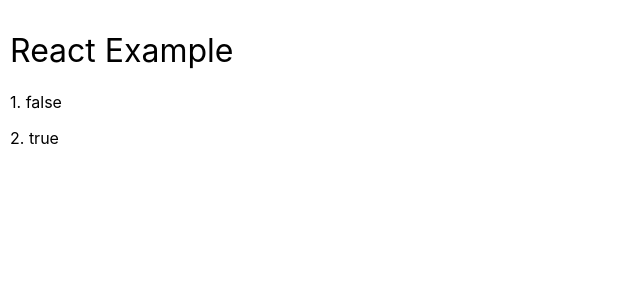
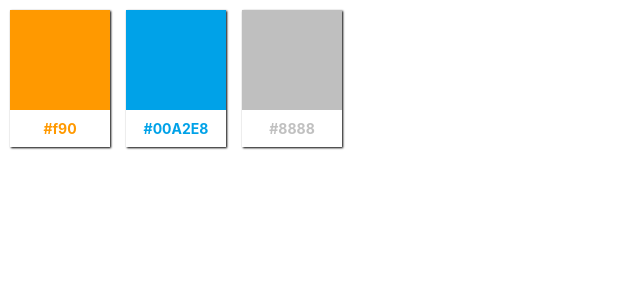
Before and after one commit to Maengmo/react, a React (Create React App) app: page / in a window 1280 px wide. Shown: the top 300 px of the page, without its empty margins (0-640 px from the left). Built offline with nearby package versions, Linux system fonts and the light colour scheme.

Commit message:
feat : props -> colorPalette 생성

```diff
--- a/src/index.js
+++ b/src/index.js
@@ -13,36 +13,166 @@ root.render(
 
 reportWebVitals();
 
-class Props extends React.Component {
+class ColorPalette extends React.Component {
   render() {
-    let {BooleanTrueFalse} = this. props;
-
+    let paletteStyle= {
+      display: "inline-block",
+      marginRight: 10,
+      width: 100,
+      height: 100,
+      backGroundColor: '#fff',
+      boxShadow: "1px 1px 2px rgba(0,0,0,2)"
+    };
     return (
-      <div>
-        <p>
-          {BooleanTrueFalse ? "2. " : "1. "}
-          {BooleanTrueFalse.toString()}
-        </p>
-      </div>
-    );
+      <div style={paletteStyle}></div>
+    )
   }
 }
 
-class App2 extends React.Component {
-  render(){
-    let h1Style={
-        fontWeight: "normal"
+root.render(
+  <ColorPalette></ColorPalette>
+)
+
+class ColorChip extends React.Component {
+  render() {
+    let chipStyle = {
+      width : 100,
+      hegith : 100,
+      backGroundColor: '#09f'
+    };
+
+    return (
+      <div style={chipStyle}></div>
+    )
+  }
+}
+
+class ColorPalette2 extends React.Component {
+  render() {
+    let paletteStyle = {
+      display: "inline-block",
+      marginRight: 16,
+      backGroundColor: "#fff",
+      boxShadow: "1px 1px 2px rgba(0, 0, 0, 2)"
+    };
+
+    return (
+      <div style={paletteStyle}>
+        <ColorChip></ColorChip>
+      </div>
+    )
+  }
+}
+
+root.render(
+  <ColorPalette2></ColorPalette2>
+)
+
+class ColorChip2 extends React.Component {
+  render() {
+    let chipStyle = {
+      width: 100,
+      height: 100,
+      backGroundColor: "#09f"
     }
-    return(
-      <div>
-        <h1 style={h1Style}>React Example</h1>
-        <Props BooleanTrueFalse={false} />
-        <Props BooleanTrueFalse />
+
+    return (
+      <div style={chipStyle}></div>
+    )
+  }
+}
+
+class ColorName extends React.Component {
+  render() {
+    let nameStyle= {
+      margin : 0,
+      padding: 10,
+      textAlign: "center",
+      fontSize: 14,
+      fontWeight: "bold"
+    }
+
+    return (
+      <p style={nameStyle}>#09f</p>
+    )
+  }
+}
+
+class ColorPalette3 extends React.Component {
+  render() {
+    let paletteStyle = {
+      display : "inline-block",
+      marginRight : 16,
+      backGroundColor : "#fff",
+      boxShadow: "1px 1px 2px rgba(0,0,0,2)"
+    };
+
+    return (
+      <div style={paletteStyle}>
+        <ColorChip2></ColorChip2>
+        <ColorName></ColorName>
       </div>
-    );
+    )
+  }
+}
+
+root.render(
+  <ColorPalette3></ColorPalette3>
+)
+
+class ColorChip3 extends React.Component {
+  render() {
+    let chipStyle = {
+      width: 100,
+      height: 100,
+      backgroundColor: this.props.color
+    };
+
+    return (
+      <div style={chipStyle}></div>
+    )
+  }
+}
+
+class ColorName2 extends React.Component {
+  render() {
+    let nameStyle = {
+      margin : 0,
+      padding : 10,
+      textAlign : "center",
+      fontSize : 14,
+      color: this.props.color,
+      fontWeight : "bold"
+    }
+
+    return (
+      <p style={nameStyle}>{this.props.color}</p>
+    )
+  }
+}
+
+class ColorPalette4 extends React.Component {
+  render() {
+    let paletteStyle = {
+      display : "inline-block",
+      marginRight : 16,
+      backGroundColor : '#fff',
+      boxShadow : "1px 1px 2px rgba(0,0,0,2)"
+    }
+
+    return (
+      <div style={paletteStyle}>
+        <ColorChip3 color={this.props.color}></ColorChip3>
+        <ColorName2 color={this.props.color}></ColorName2>
+      </div>
+    )
   }
 }
 
 root.render (
-  <App2></App2>
+  <div>
+    <ColorPalette4 color='#f90'></ColorPalette4>
+    <ColorPalette4 color= "#00A2E8"></ColorPalette4>
+    <ColorPalette4 color= "#8888"></ColorPalette4>
+  </div>
 )
```
Also changed, not shown: src/js/06_props.js (+141 -0 lines), src/js/07_colorPalette.js (added, +168 -0 lines).
